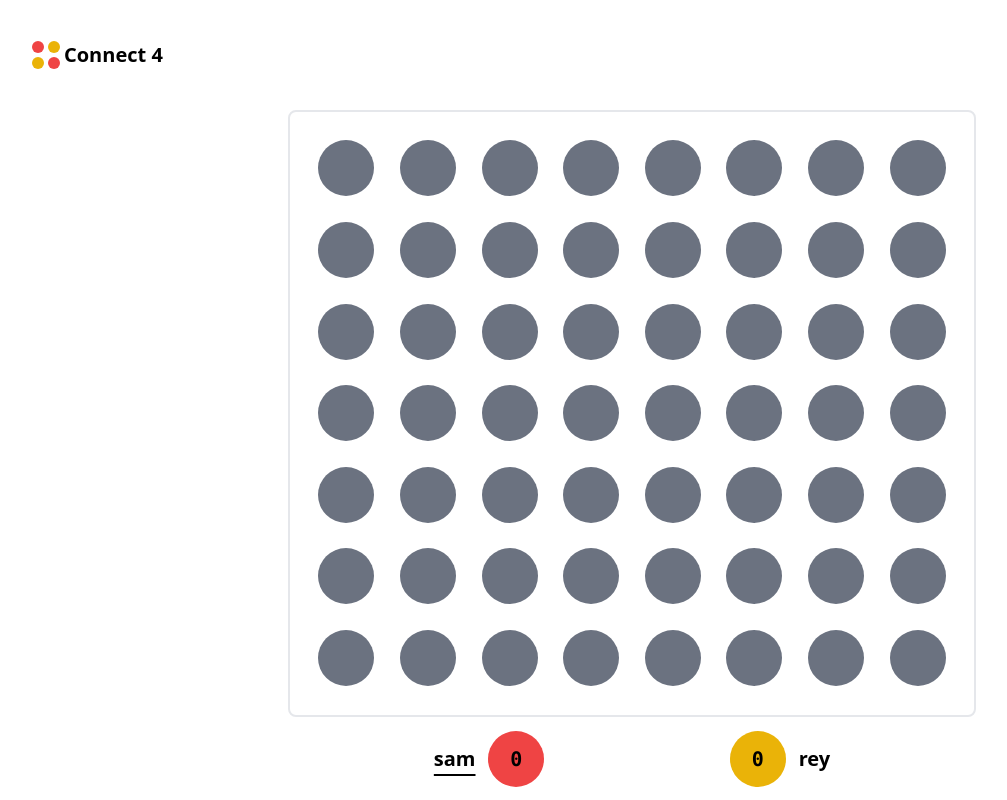
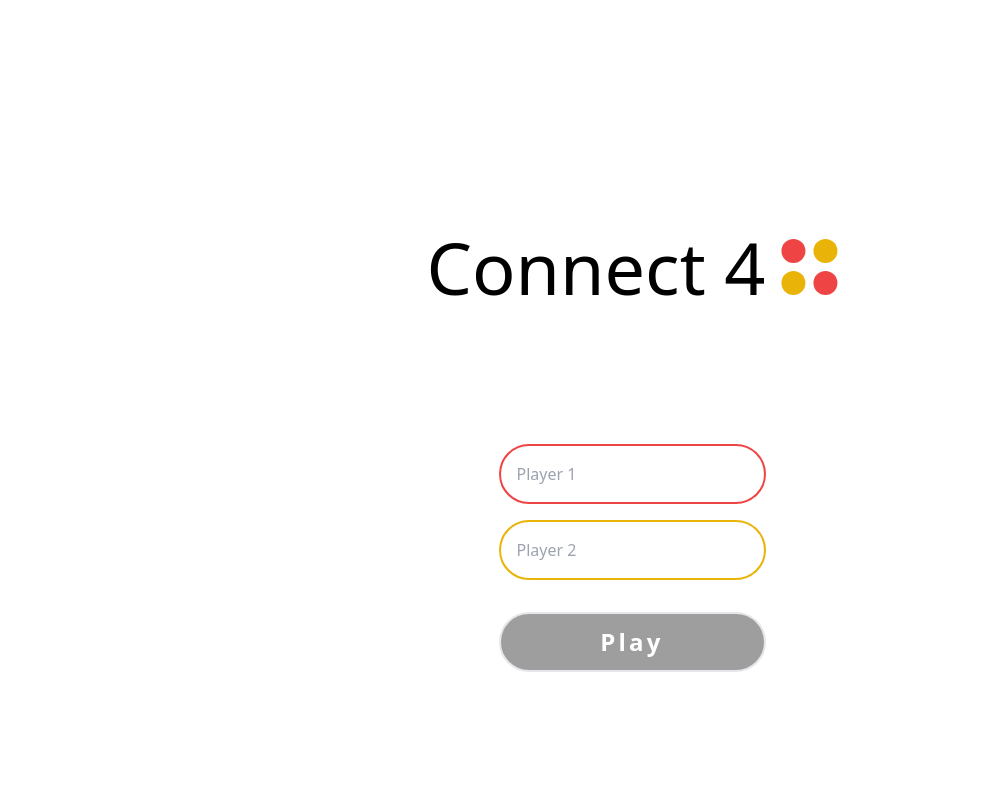
Before and after one commit to SamEarth79/connect4, a React (Create React App) app: page / in a window 1280 px wide. Shown: the whole page, without its empty margins (8-1015 px from the left). Built offline with nearby package versions, Linux system fonts and the light colour scheme; grey boxes are pictures that could not be loaded; the HTML template or start-up script is replaced by a standard one.

Commit message:
Modified home screen

```diff
--- a/src/App.js
+++ b/src/App.js
@@ -10,8 +10,8 @@ function App() {
         //         </Routes>
         //     </Router>
         // </>
-        // <Main />
-        <Game player1Name="sam" player2Name="rey" setInGame="true" />
+        <Main />
+        // <Game player1Name="sam" player2Name="rey" setInGame="true" />
     );
 }
 
```
